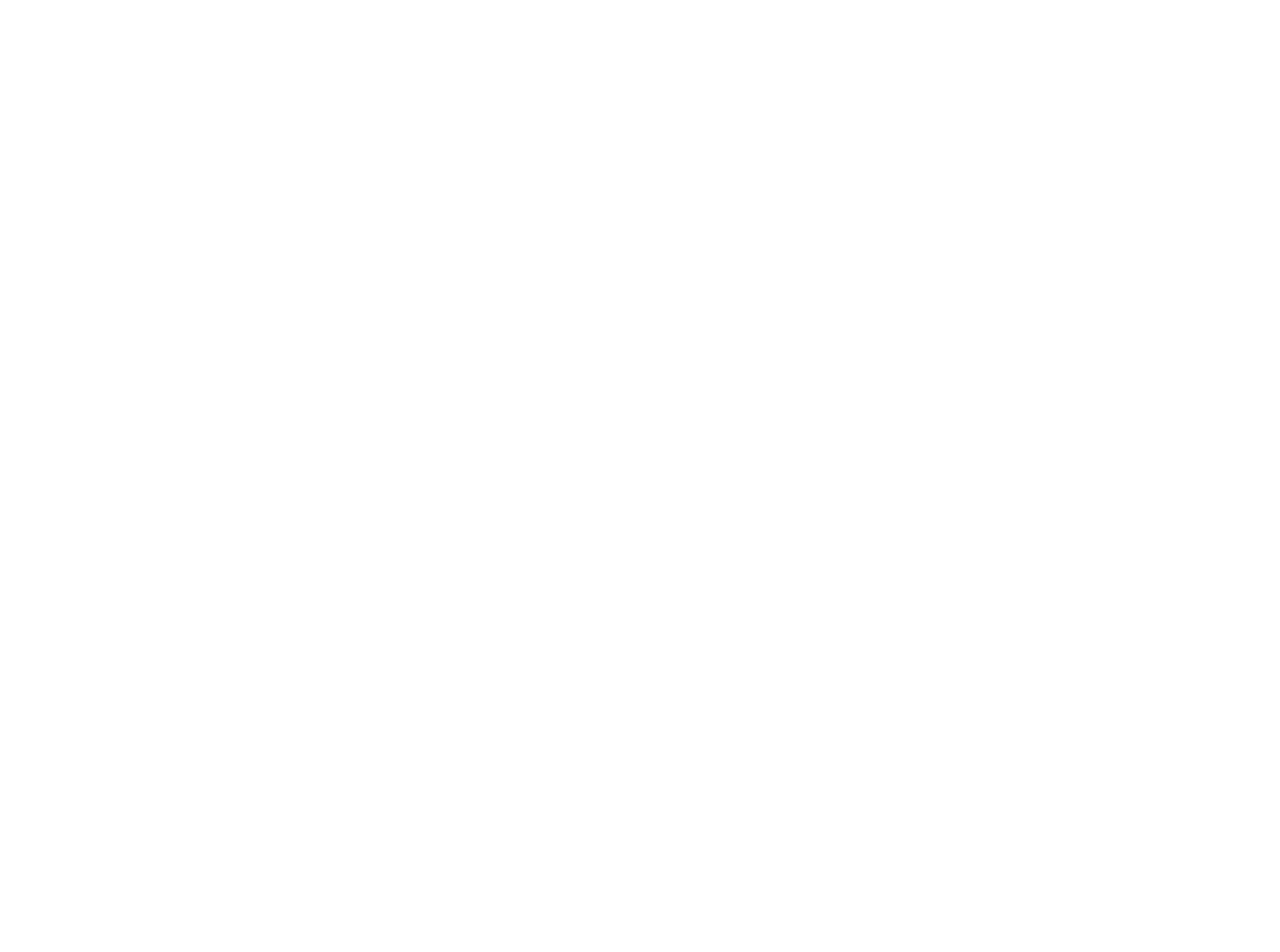
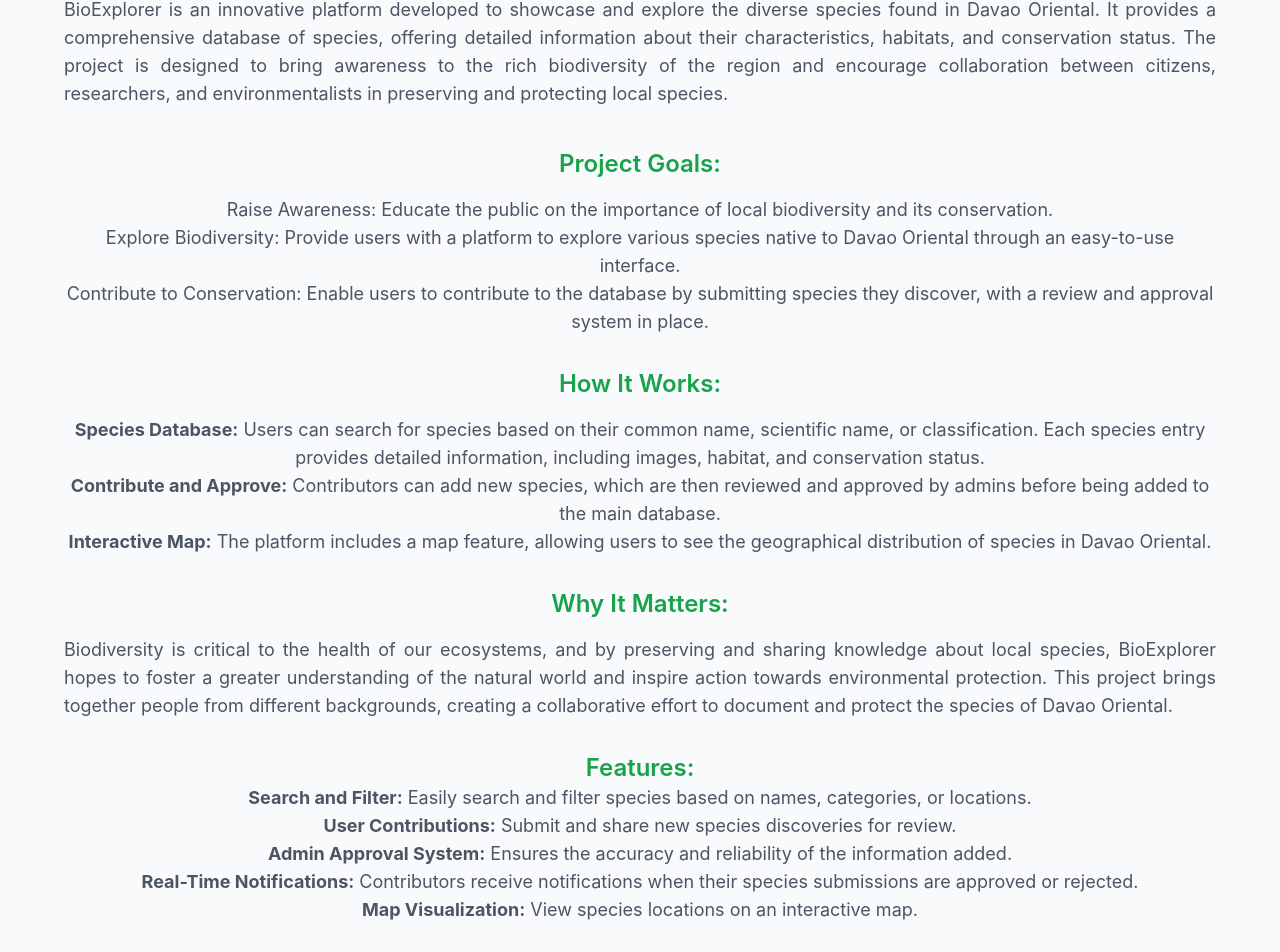
Before and after one commit to Miketzy/capstone2-client, a React (Create React App) app in the folder frontend-client2/: page /about-the-project in a window 1280 px wide. Before the commit this address had no page. Shown: the part 190-1142 px from the top of the page. Before the commit the page ends 800 px from the top, so only its background shows below. Built offline with nearby package versions, Linux system fonts and the light colour scheme; a small style sheet from the web is missing.

Commit message:
about the project

```diff
--- a/frontend-client2/src/App.js
+++ b/frontend-client2/src/App.js
@@ -21,6 +21,7 @@
 import GrapClient from './Home/AnalyticsHome/GrapClient';
 import FrontpageNavbar from './Components/frontpage/Front-page/FrontpageNavbar';
 import FrontPagesHome from './FrontpageHomepage/FrontpageHome/FrontPagesHome';
+import AboutPages from './FrontpageHomepage/FrontAboutPages/AboutPages';
 
 function App() {
   return (
@@ -47,6 +48,7 @@
 
     <Route path="/" element={<FrontpageNavbar />} />
     <Route path="/frontpagehome" element={<FrontPagesHome/>} />
+    <Route path="/about-the-project" element={<AboutPages/>} />
 
 
 
--- /dev/null
+++ b/frontend-client2/src/Components/frontpage/About-the-Project/AboutTheProject.jsx
@@ -0,0 +1,114 @@
+import React from "react";
+
+const AboutTheProject = () => {
+  return (
+    <div className="bg-gray-50 py-12 px-6 sm:px-16">
+      <div className="max-w-7xl mx-auto text-center">
+        <h2 className="text-4xl font-extrabold text-green-700">
+          About the Project
+        </h2>
+        <p className="mt-4 text-lg text-gray-600">
+          BioExplorer is an innovative platform developed to showcase and
+          explore the diverse species found in Davao Oriental. It provides a
+          comprehensive database of species, offering detailed information about
+          their characteristics, habitats, and conservation status. The project
+          is designed to bring awareness to the rich biodiversity of the region
+          and encourage collaboration between citizens, researchers, and
+          environmentalists in preserving and protecting local species.
+        </p>
+
+        <div className="mt-10 space-y-8">
+          <div className="space-y-4">
+            <h3 className="text-2xl font-semibold text-green-600">
+              Project Goals:
+            </h3>
+            <ul className="list-disc list-inside text-lg text-gray-600">
+              <li>
+                Raise Awareness: Educate the public on the importance of local
+                biodiversity and its conservation.
+              </li>
+              <li>
+                Explore Biodiversity: Provide users with a platform to explore
+                various species native to Davao Oriental through an easy-to-use
+                interface.
+              </li>
+              <li>
+                Contribute to Conservation: Enable users to contribute to the
+                database by submitting species they discover, with a review and
+                approval system in place.
+              </li>
+            </ul>
+          </div>
+
+          <div className="space-y-4">
+            <h3 className="text-2xl font-semibold text-green-600">
+              How It Works:
+            </h3>
+            <ul className="list-disc list-inside text-lg text-gray-600">
+              <li>
+                <strong>Species Database:</strong> Users can search for species
+                based on their common name, scientific name, or classification.
+                Each species entry provides detailed information, including
+                images, habitat, and conservation status.
+              </li>
+              <li>
+                <strong>Contribute and Approve:</strong> Contributors can add
+                new species, which are then reviewed and approved by admins
+                before being added to the main database.
+              </li>
+              <li>
+                <strong>Interactive Map:</strong> The platform includes a map
+                feature, allowing users to see the geographical distribution of
+                species in Davao Oriental.
+              </li>
+            </ul>
+          </div>
+
+          <div className="space-y-4">
+            <h3 className="text-2xl font-semibold text-green-600">
+              Why It Matters:
+            </h3>
+            <p className="text-lg text-gray-600">
+              Biodiversity is critical to the health of our ecosystems, and by
+              preserving and sharing knowledge about local species, BioExplorer
+              hopes to foster a greater understanding of the natural world and
+              inspire action towards environmental protection. This project
+              brings together people from different backgrounds, creating a
+              collaborative effort to document and protect the species of Davao
+              Oriental.
+            </p>
+          </div>
+
+          <div className="mt-8">
+            <h3 className="text-2xl font-semibold text-green-600">Features:</h3>
+            <ul className="list-disc list-inside text-lg text-gray-600">
+              <li>
+                <strong>Search and Filter:</strong> Easily search and filter
+                species based on names, categories, or locations.
+              </li>
+              <li>
+                <strong>User Contributions:</strong> Submit and share new
+                species discoveries for review.
+              </li>
+              <li>
+                <strong>Admin Approval System:</strong> Ensures the accuracy and
+                reliability of the information added.
+              </li>
+              <li>
+                <strong>Real-Time Notifications:</strong> Contributors receive
+                notifications when their species submissions are approved or
+                rejected.
+              </li>
+              <li>
+                <strong>Map Visualization:</strong> View species locations on an
+                interactive map.
+              </li>
+            </ul>
+          </div>
+        </div>
+      </div>
+    </div>
+  );
+};
+
+export default AboutTheProject;
--- a/frontend-client2/src/Components/frontpage/Front-page/FrontpageNavbar.jsx
+++ b/frontend-client2/src/Components/frontpage/Front-page/FrontpageNavbar.jsx
@@ -47,7 +47,7 @@
           <div className="hidden md:flex space-x-8">
             {[
               { href: "/frontpagehome", label: "Home" },
-              { href: "#about", label: "About the Project" },
+              { href: "/about-the-project", label: "About the Project" },
               { href: "#team", label: "Team" },
               { href: "#developer", label: "Developer" },
             ].map((link) => (
@@ -89,7 +89,7 @@
         <div className="md:hidden bg-green-800">
           {[
             { href: "/frontpagehome", label: "Home" },
-            { href: "#about", label: "About the Project" },
+            { href: "/about-the-project", label: "About the Project" },
             { href: "#team", label: "Team" },
             { href: "#developer", label: "Developer" },
           ].map((link) => (
--- /dev/null
+++ b/frontend-client2/src/FrontpageHomepage/FrontAboutPages/AboutPages.jsx
@@ -0,0 +1,17 @@
+import React from "react";
+import FrontpageNavbar from "../../Components/frontpage/Front-page/FrontpageNavbar";
+import AboutTheProject from "../../Components/frontpage/About-the-Project/AboutTheProject";
+
+const AboutPages = () => {
+  return (
+    <div className="flex flex-col min-h-screen">
+      <FrontpageNavbar />
+
+      <main className="flex-grow">
+        <AboutTheProject />
+      </main>
+    </div>
+  );
+};
+
+export default AboutPages;
```
